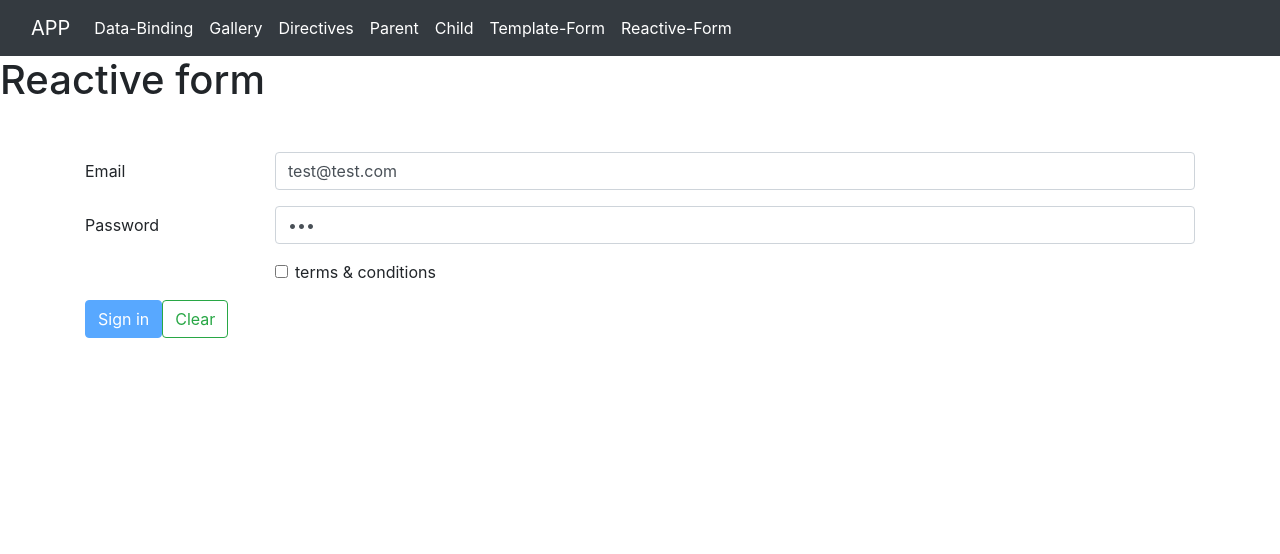
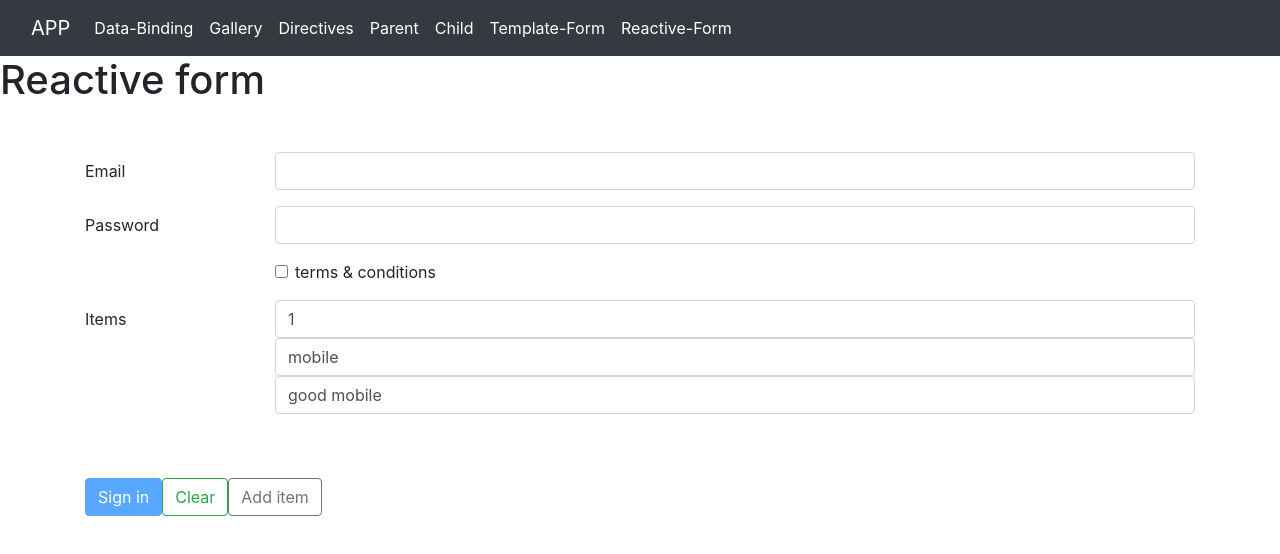
Before and after one commit to gangadhar-te/ty_aglt_mean_html, an Angular app in the folder Angular/first-angular/: page /reactive in a window 1280 px wide. Shown: the top 554 px of the page. Built offline with nearby package versions, Linux system fonts and the light colour scheme.

Commit message:
angular 30/08 evening

```diff
--- a/Angular/first-angular/src/app/reactive-form/reactive-form.component.html
+++ b/Angular/first-angular/src/app/reactive-form/reactive-form.component.html
@@ -33,12 +33,29 @@
         </div>
       </div>
     </div>
+
+    <div class="form-group row">
+      <label for="" class="col-sm-2 col-form-label">Items</label>
+      <div class="col-sm-10" formArrayName = "items">
+        <div *ngFor = "let item of checkInForm.controls.items['controls'];let i=index" [formGroupName]="i">
+        <input type="text" id="" class="form-control" formControlName = "itemId" placeholder="itemId">
+        <input type="text" id="" class="form-control" formControlName = "itemName"
+        placeholder="itemName">
+        <input type="text" id="" class="form-control" formControlName = "itemDesc"
+        placeholder="itemDesc">
+        <br><br>
+        </div>
+      </div>
+    </div>
+
     <div class="form-group row">
       <div class="col-sm-10">
         <button type="submit" class="btn btn-primary"
         [disabled]="!checkInForm.valid">Sign in</button>
         <button type="reset" class="btn btn-outline-success"
         (click) = "resetForm()">Clear</button>
+        <button type="submit" class="btn btn-outline-secondary"
+        (click) = "addNewItem()">Add item</button>
       </div>
     </div>
   </form>
--- a/Angular/first-angular/src/app/reactive-form/reactive-form.component.ts
+++ b/Angular/first-angular/src/app/reactive-form/reactive-form.component.ts
@@ -4,6 +4,7 @@
   FormControl,
   FormBuilder,
   Validators,
+  FormArray,
 } from '@angular/forms';
 
 @Component({
@@ -26,22 +27,49 @@
       ],
       password: ['', Validators.required],
       terms: ['', Validators.requiredTrue],
+      items : this.formBuilder.array([
+       this.formBuilder.group({
+        itemId: ['1'],
+        itemName: ['mobile'],
+        itemDesc: ['good mobile']
+       })
+      ])
     });
   }
 
   ngOnInit(): void {
-    this.checkInForm.patchValue({
-      emailAddr: 'test@test.com',
-      password: 100,
-    });
+    // this.checkInForm.patchValue({
+    //   emailAddr: 'test@test.com',
+    //   password: 100,
+    // });
+
+
+
   }
 
   postData() {
     console.log(this.checkInForm);
     console.log(this.checkInForm.value);
+    console.log(this.checkInForm.get('items').value);
   }
 
   resetForm(){
     this.checkInForm.reset()
   }
+
+ get items(){
+   return this.checkInForm.get('items') as FormArray
+ }
+
+  addNewItem(){
+   const itemLength = this.items.length;
+   const newItem = this.formBuilder.group({
+    itemId: [itemLength + 1],
+    itemName: [''],
+    itemDesc: ['']
+   });
+
+   this.items.push(newItem)
+  }
+
 }
--- a/Angular/first-angular/src/app/template-form/template-form.component.html
+++ b/Angular/first-angular/src/app/template-form/template-form.component.html
@@ -9,7 +9,7 @@
     </div>
     <div class="mb-3">
       <label for="password" class="form-label">Password</label>
-      <input type="password" class="form-control" id="password" name="password" ngModel required>
+      <input type="password" class="form-control" id="password" name="password" ngModel required minlength="3">
     </div>
     <div class="mb-3 form-check">
       <input type="checkbox" class="form-check-input" id="check" name="check" ngModel>
```
